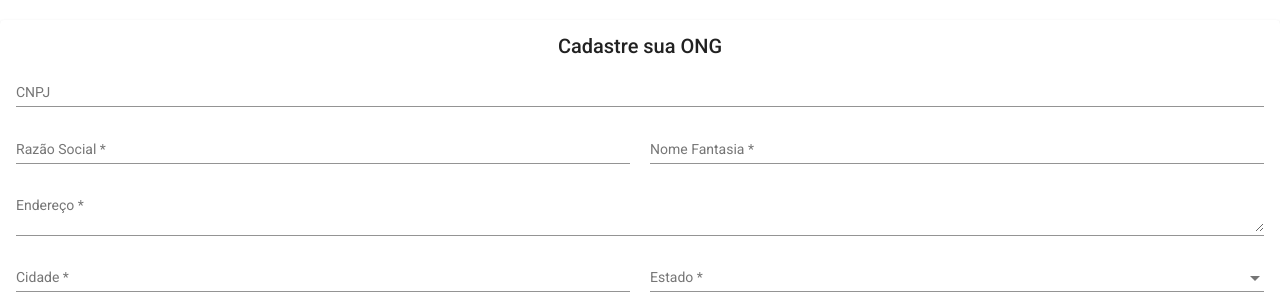
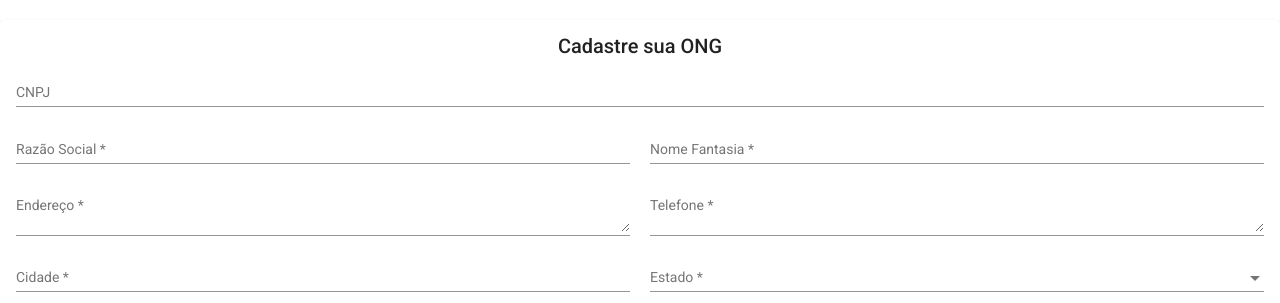
Before and after one commit to MDoreto/ProjetoIteris, an Angular app: page / in a window 1280 px wide. Shown: the top 303 px of the page. Built offline with nearby package versions, Linux system fonts and the light colour scheme.

Commit message:
Enviando formulario de cadastro das Ongs

```diff
--- a/src/app/app.module.ts
+++ b/src/app/app.module.ts
@@ -4,7 +4,7 @@ import { NgModule } from '@angular/core';
 import { AppRoutingModule } from './app-routing.module';
 import { AppComponent } from './app.component';
 import { BrowserAnimationsModule } from '@angular/platform-browser/animations';
-import {MatInputModule} from '@angular/material/input';
+import { MatInputModule } from '@angular/material/input';
 import { MatButtonModule } from '@angular/material/button';
 import { MatSelectModule } from '@angular/material/select';
 import { MatRadioModule } from '@angular/material/radio';
--- a/src/app/components/ongs-cadastro/ongs-cadastro.component.css
+++ b/src/app/components/ongs-cadastro/ongs-cadastro.component.css
@@ -9,6 +9,7 @@
 .mat-card-header {
   justify-content: center;
 }
+
 .mat-radio-button {
   display: block;
   margin: 5px 0;
--- a/src/app/components/ongs-cadastro/ongs-cadastro.component.html
+++ b/src/app/components/ongs-cadastro/ongs-cadastro.component.html
@@ -38,8 +38,15 @@
             </mat-error>
           </mat-form-field>
         </div>
+        <div class="col">
+          <mat-form-field class="full-width">
+            <textarea matInput placeholder="Telefone" formControlName="address"></textarea>
+            <mat-error *ngIf="addressForm.controls['address'].hasError('required')">
+              <strong>*Obrigatório</strong>
+            </mat-error>
+          </mat-form-field>
+        </div>
       </div>
-
       <div class="row" *ngIf="hasUnitNumber">
         <div class="col">
           <mat-form-field class="full-width">
@@ -77,7 +84,6 @@
           </mat-form-field>
         </div>
       </div>
-
     </mat-card-content>
     <mat-card-actions>
       <button mat-raised-button color="primary" type="submit">Cadastrar</button>
```
